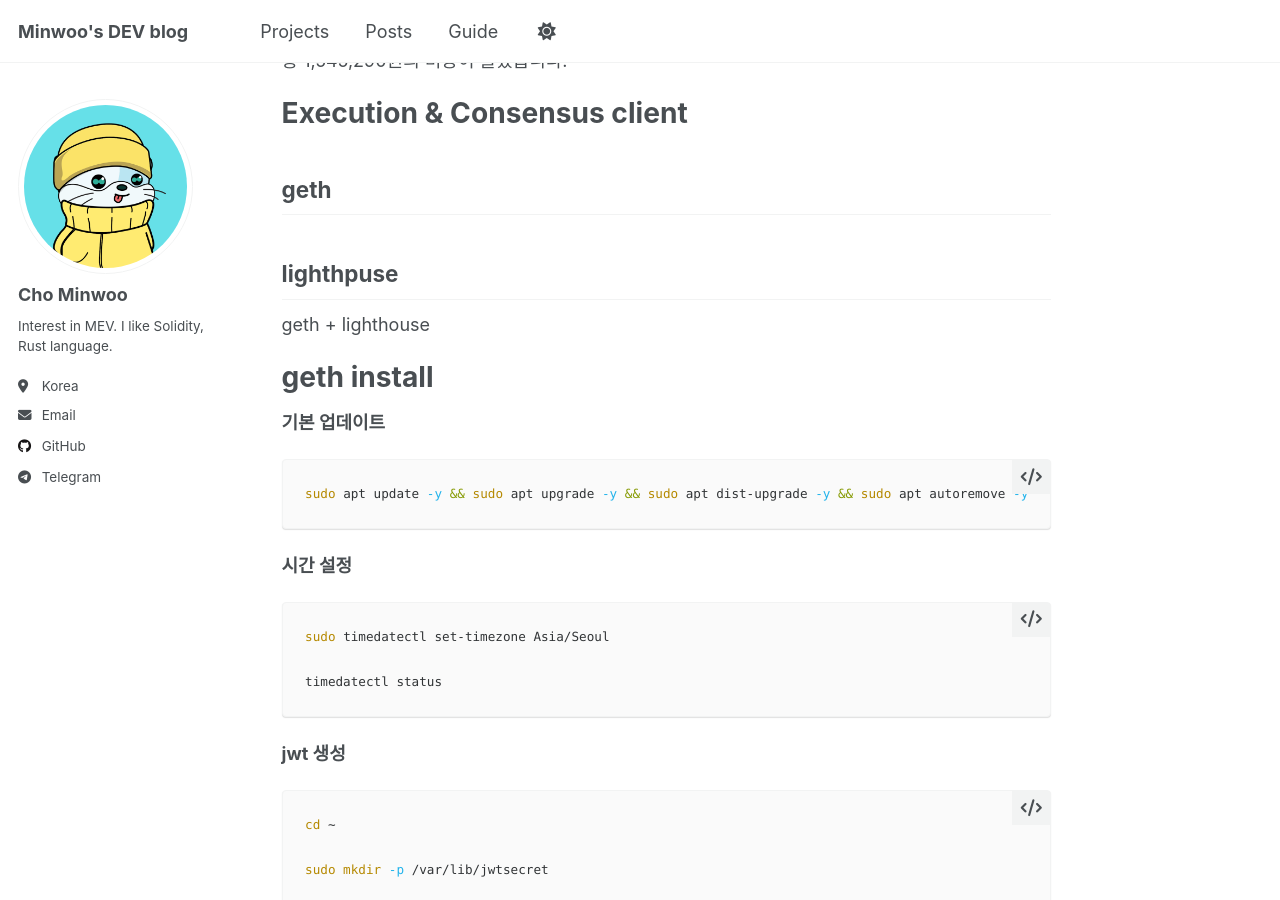
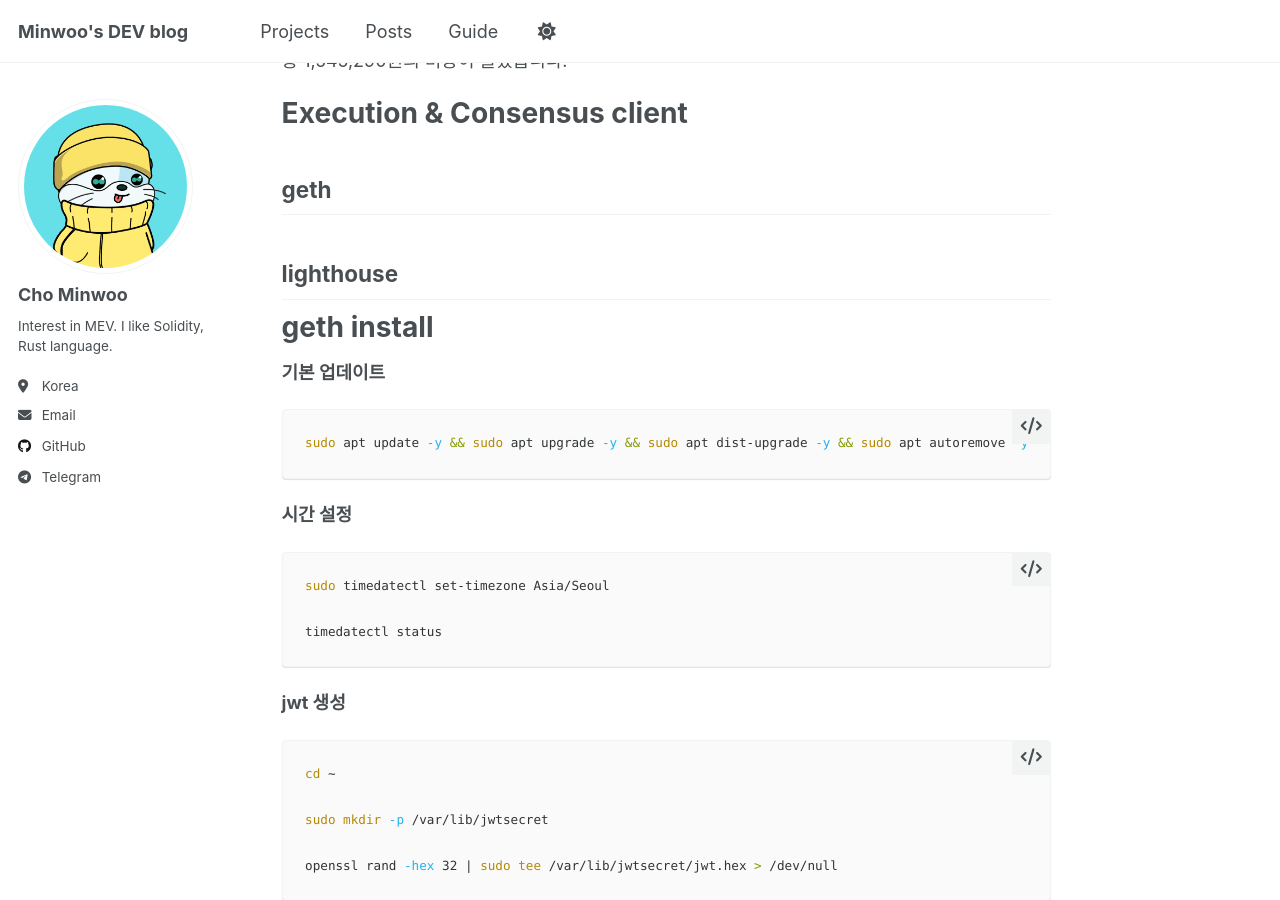
Before and after one commit to cmw9957/cmw9957.github.io, a Jekyll site: the page built from _posts/2025-11-08-about-full-node.md, in a window 1280 px wide and 900 px high, scrolled down 865 px. Built offline with Jekyll 4.4.1, drawn with Linux system fonts in a browser that asks for light colours; a script that is not in the unit is left out.

Commit message:
fix typo

````diff
--- a/_posts/2025-11-08-about-full-node.md
+++ b/_posts/2025-11-08-about-full-node.md
@@ -21,8 +21,7 @@ tags:
 
 # Execution & Consensus client
 ## geth
-## lighthpuse
-geth + lighthouse
+## lighthouse
 
 # geth install
 
@@ -154,6 +153,6 @@ WantedBy=multi-user.target
 ```
 
 # reference
-https://medium.a41.io/%EC%9D%B4%EB%8D%94%EB%A6%AC%EC%9B%80-%EC%86%94%EB%A1%9C-validator-%EB%85%B8%EB%93%9C-%EA%B5%AC%EC%B6%95%ED%95%98%EA%B8%B0-af2013e62ef7
+<https://medium.a41.io/%EC%9D%B4%EB%8D%94%EB%A6%AC%EC%9B%80-%EC%86%94%EB%A1%9C-validator-%EB%85%B8%EB%93%9C-%EA%B5%AC%EC%B6%95%ED%95%98%EA%B8%B0-af2013e62ef7>
 
-https://cafe.naver.com/eth2staking?iframe_url_utf8=%2FArticleRead.nhn%253Fclubid%3D30197760%2526articleid%3D873
+<https://cafe.naver.com/eth2staking?iframe_url_utf8=%2FArticleRead.nhn%253Fclubid%3D30197760%2526articleid%3D873>
````
